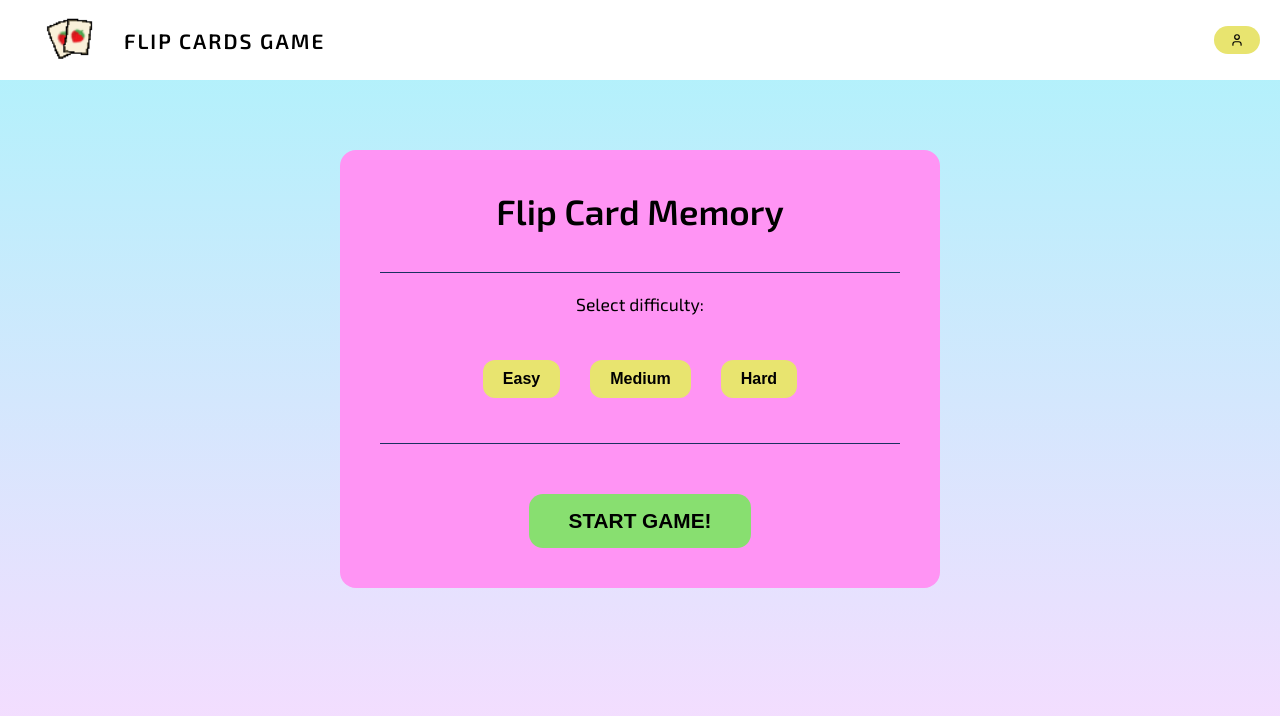
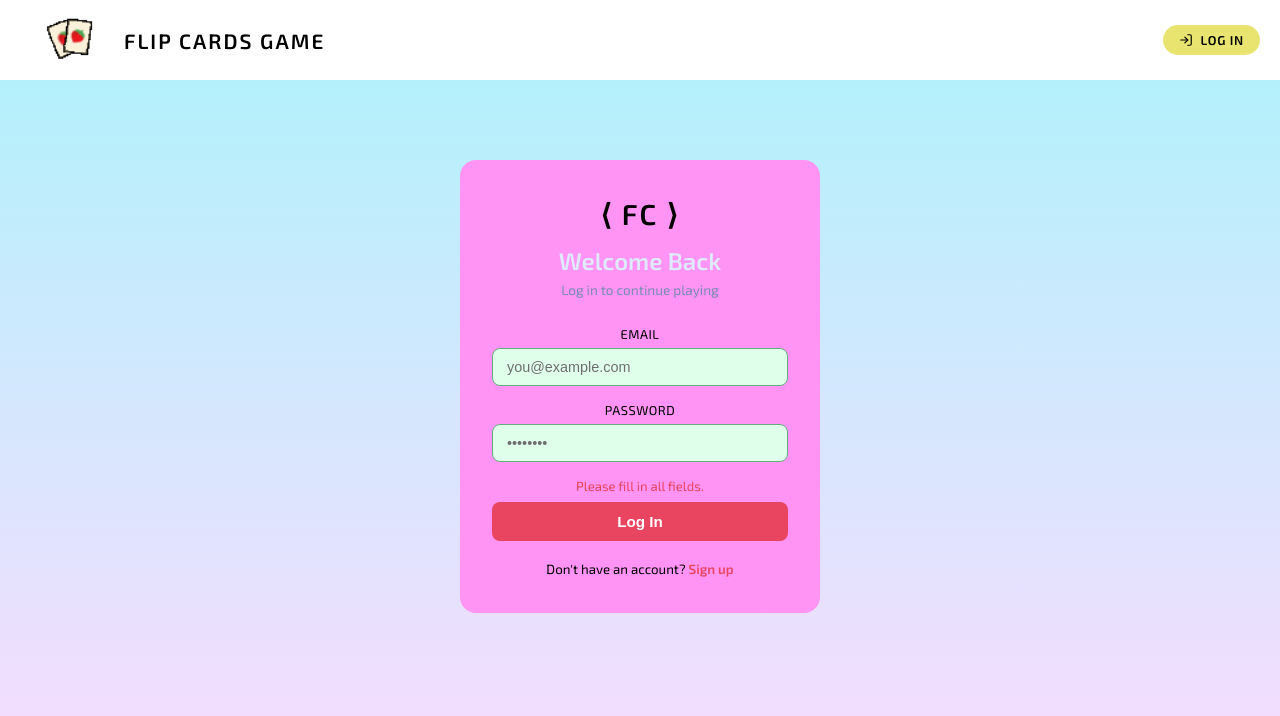
Before and after one commit to Socheat-ux/Flip-Card-Memory-Project, a React (Vite) app in the folder flip-card/: page / in a window 1280 px wide. Both pictures are taken after a click on the button "Log In". Shown: the top 716 px of the page. Built offline with nearby package versions, Linux system fonts and the light colour scheme.

Commit message:
put login check validation

```diff
--- a/flip-card/src/component/Login.jsx
+++ b/flip-card/src/component/Login.jsx
@@ -3,10 +3,20 @@ import { useState } from "react";
 function Login({ onLogin, onSwitch }) {
   const [email, setEmail] = useState("");
   const [password, setPassword] = useState("");
+  const [error, setError] = useState("");
+
+  const handleSubmit = () => {
+    if (!email || !password) {
+      setError("Please fill in all fields.");
+      return;
+    }
+    setError("");
+    onLogin({ username: email.split("@")[0], email });
+  };
 
   return (
     <div className="auth-card">
-      <div className="auth-logo">LOGIN</div>
+      <div className="auth-logo">⟨ FC ⟩</div>
       <h2>Welcome Back</h2>
       <p className="auth-sub">Log in to continue playing</p>
 
@@ -21,9 +31,9 @@ function Login({ onLogin, onSwitch }) {
           value={password} onChange={e => setPassword(e.target.value)} />
       </div>
 
-      <button className="btn-primary" onClick={() => onLogin({ username: email.split("@")[0], email })}>
-        Log In
-      </button>
+      {error && <p className="auth-error">{error}</p>}
+
+      <button className="btn-primary" onClick={handleSubmit}>Log In</button>
 
       <p className="auth-switch">
         Don't have an account? <span onClick={onSwitch}>Sign up</span>
--- a/flip-card/src/component/SignUp.jsx
+++ b/flip-card/src/component/SignUp.jsx
@@ -5,9 +5,17 @@ function SignUp({ onSignUp, onSwitch }) {
   const update = field => e => setForm(prev => ({ ...prev, [field]: e.target.value }));
 
   const handleSubmit = () => {
-    if (form.password !== form.confirm) return alert("Passwords don't match!");
-    onSignUp({ username: form.username, email: form.email });
-  };
+  if (!form.username || !form.email || !form.password || !form.confirm) {
+    setError("Please fill in all fields.");
+    return;
+  }
+  if (form.password !== form.confirm) {
+    setError("Passwords don't match!");
+    return;
+  }
+  setError("");
+  onSignUp({ username: form.username, email: form.email });
+};
 
   return (
     <div className="auth-card">
--- a/flip-card/src/index.css
+++ b/flip-card/src/index.css
@@ -76,6 +76,7 @@ body {
   letter-spacing: 2px;
   margin-bottom: 14px;
 }
+.auth-error { color: #e94560; font-size: 0.82rem; margin-top: 8px; }
 .auth-card h2 { font-size: 1.5rem; text-align: center; margin-bottom: 6px; }
 .auth-sub { color: #7a8ab0; font-size: 0.85rem; text-align: center; margin-bottom: 28px; }
 
```
